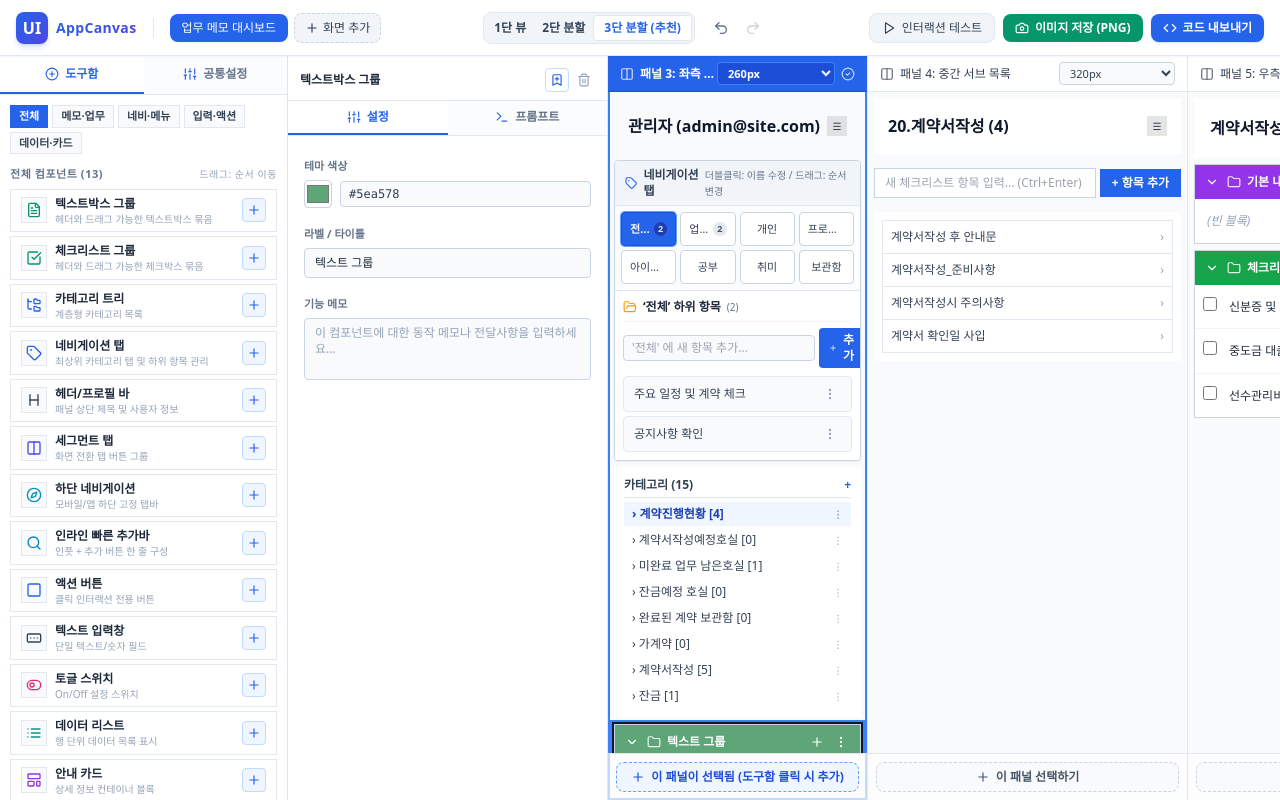
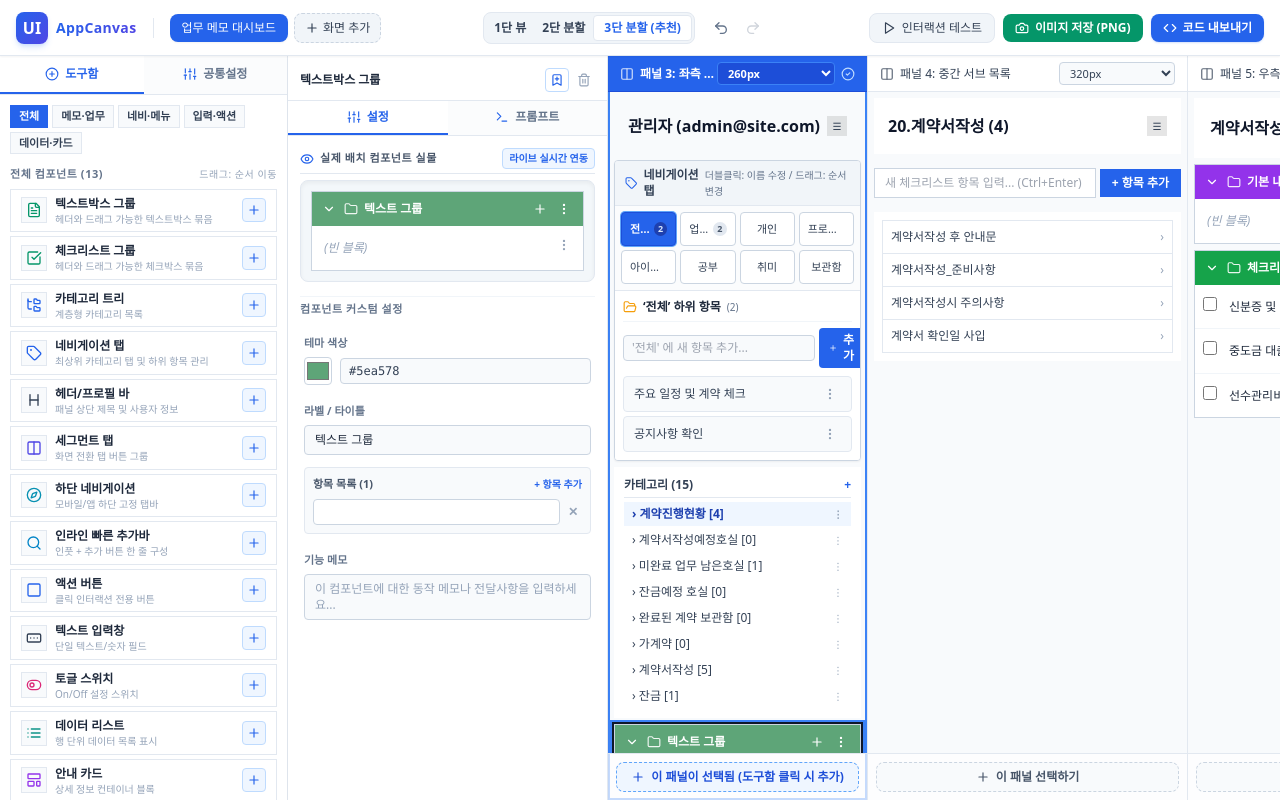
Before and after one commit to smartyoni/front_end_maker, a React (Vite) app: page / in a window 1280 px wide. Both pictures are taken after a click on the button 254 px from the left and 210 px from the top of the page. Built offline with nearby package versions, Linux system fonts and the light colour scheme; a web font is replaced by a local one.

Commit message:
feat: 2번 패널 설정 탭에 실제 배치되는 컴포넌트 실물 라이브 렌더링 및 실시간 커스텀 기능 구현

```diff
--- a/src/components/inspector/ComponentConfigSection.tsx
+++ b/src/components/inspector/ComponentConfigSection.tsx
@@ -105,11 +105,70 @@ export const ComponentConfigSection: React.FC<ComponentConfigSectionProps> = ({
         </div>
       )}
 
-      {/* 4. 메모용 텍스트박스 */}
+      {/* 4. 본문 내용 (content가 있는 컴포넌트의 경우) */}
+      {component.content !== undefined && (
+        <div className="space-y-1">
+          <label className="text-[11px] font-semibold text-slate-500">본문 내용</label>
+          <textarea
+            rows={3}
+            value={component.content || ''}
+            onChange={(e) => onUpdate({ content: e.target.value })}
+            placeholder="본문 내용을 입력하세요..."
+            className="w-full px-2.5 py-1.5 bg-slate-50 border border-slate-300 rounded text-xs text-slate-800 placeholder-slate-400 focus:outline-none focus:border-blue-500 focus:bg-white resize-none transition"
+          />
+        </div>
+      )}
+
+      {/* 5. 항목 리스트 (리스트, 체크리스트 등 items가 있는 컴포넌트) */}
+      {component.items !== undefined && component.type !== 'chipGroup' && (
+        <div className="space-y-1.5 p-2 bg-slate-50 border border-slate-200 rounded">
+          <div className="flex items-center justify-between text-[11px] text-slate-600">
+            <span className="font-semibold">항목 목록 ({component.items.length})</span>
+            <button
+              type="button"
+              onClick={() => {
+                onUpdate({ items: [...(component.items || []), `새 항목 ${(component.items?.length || 0) + 1}`] });
+              }}
+              className="text-[10px] text-blue-600 hover:text-blue-800 font-bold"
+            >
+              + 항목 추가
+            </button>
+          </div>
+          <div className="space-y-1 max-h-36 overflow-y-auto">
+            {component.items.map((it, idx) => (
+              <div key={idx} className="flex items-center gap-1">
+                <input
+                  type="text"
+                  value={it}
+                  onChange={(e) => {
+                    const newItems = [...(component.items || [])];
+                    newItems[idx] = e.target.value;
+                    onUpdate({ items: newItems });
+                  }}
+                  className="flex-1 px-2 py-1 bg-white border border-slate-300 rounded text-xs text-slate-800 focus:border-blue-500 outline-none"
+                />
+                <button
+                  type="button"
+                  onClick={() => {
+                    const newItems = (component.items || []).filter((_, i) => i !== idx);
+                    onUpdate({ items: newItems });
+                  }}
+                  className="p-1 text-slate-400 hover:text-red-500 rounded text-xs font-bold"
+                  title="항목 삭제"
+                >
+                  ✕
+                </button>
+              </div>
+            ))}
+          </div>
+        </div>
+      )}
+
+      {/* 6. 메모용 텍스트박스 */}
       <div className="space-y-1">
         <label className="text-[11px] font-semibold text-slate-500">기능 메모</label>
         <textarea
-          rows={3}
+          rows={2}
           value={component.functionNote || ''}
           onChange={(e) => onUpdate({ functionNote: e.target.value })}
           placeholder="이 컴포넌트에 대한 동작 메모나 전달사항을 입력하세요..."
--- a/src/components/inspector/PropertyInspector.tsx
+++ b/src/components/inspector/PropertyInspector.tsx
@@ -3,10 +3,11 @@ import { useCanvasStore } from '../../store/canvasStore';
 import { useCustomComponentStore } from '../../store/customComponentStore';
 import { usePaletteStore } from '../../store/paletteStore';
 import { PALETTE_ITEMS } from '../palette/paletteData';
-import { Trash2, Sliders, BookmarkPlus, Plus, Terminal } from 'lucide-react';
+import { Trash2, Sliders, BookmarkPlus, Plus, Terminal, Eye } from 'lucide-react';
 import { CustomComponentModal } from '../palette/CustomComponentModal';
 import { VibePromptSection } from './VibePromptSection';
 import { ComponentConfigSection } from './ComponentConfigSection';
+import { CanvasItemRenderer } from '../canvas/CanvasItemRenderer';
 import { ComponentItem } from '../../types/builder';
 
 export const PropertyInspector: React.FC = () => {
@@ -97,7 +98,28 @@ export const PropertyInspector: React.FC = () => {
         <div className="flex-1 overflow-y-auto p-3 min-h-0">
           {activeTab === 'settings' ? (
             <div className="space-y-3">
-              <div className="p-3 bg-slate-50 border border-slate-200 rounded text-xs space-y-2">
+              {/* 실제 배치될 컴포넌트 실물 라이브 렌더링 */}
+              <div className="space-y-1.5">
+                <div className="flex items-center justify-between pb-1 border-b border-slate-200">
+                  <span className="text-[11px] font-bold text-slate-600 uppercase tracking-wider flex items-center gap-1.5">
+                    <Eye className="w-3.5 h-3.5 text-blue-600" />
+                    실제 배치 컴포넌트 실물
+                  </span>
+                  <span className="text-[10px] text-blue-600 font-semibold bg-blue-50 px-1.5 py-0.5 rounded border border-blue-200">
+                    미리보기
+                  </span>
+                </div>
+                <div className="p-2 bg-slate-100/80 border border-slate-200 rounded-lg shadow-inner">
+                  <CanvasItemRenderer
+                    component={previewComponent}
+                    isSelected={false}
+                    onSelect={() => {}}
+                  />
+                </div>
+              </div>
+
+              {/* 기본 스펙 및 설명 */}
+              <div className="p-2.5 bg-slate-50 border border-slate-200 rounded text-xs space-y-1.5">
                 <div>
                   <span className="text-[11px] font-semibold text-slate-500 block mb-0.5">컴포넌트 설명</span>
                   <p className="text-xs text-slate-700 leading-relaxed">{paletteItem.description}</p>
@@ -108,23 +130,15 @@ export const PropertyInspector: React.FC = () => {
                     <span className="text-xs text-slate-800 font-bold">{paletteItem.defaultData.label}</span>
                   </div>
                 )}
-                {paletteItem.defaultData.headerColor && (
-                  <div className="flex items-center gap-2 pt-1">
-                    <span className="text-[11px] font-semibold text-slate-500">기본 테마 색상:</span>
-                    <div
-                      className="w-4 h-4 rounded border border-slate-300"
-                      style={{ backgroundColor: paletteItem.defaultData.headerColor }}
-                    />
-                    <span className="text-[11px] font-mono text-slate-600">{paletteItem.defaultData.headerColor}</span>
-                  </div>
-                )}
               </div>
-              <div className="p-3 border border-dashed border-blue-200 rounded bg-blue-50/30 text-center">
-                <p className="text-xs text-blue-700 font-medium mb-2">상단의 [배치] 버튼을 누르면 캔버스에 추가됩니다.</p>
+
+              {/* 캔버스 배치 액션 카드 */}
+              <div className="p-3 border border-dashed border-blue-300 rounded-lg bg-blue-50/40 text-center">
+                <p className="text-xs text-blue-800 font-medium mb-2">이 컴포넌트를 캔버스 패널에 배치합니다.</p>
                 <button
                   type="button"
                   onClick={() => addComponent(paletteItem.defaultData)}
-                  className="w-full py-1.5 px-3 bg-blue-600 hover:bg-blue-700 text-white rounded text-xs font-bold flex items-center justify-center gap-1.5 transition shadow-xs"
+                  className="w-full py-2 px-3 bg-blue-600 hover:bg-blue-700 text-white rounded text-xs font-bold flex items-center justify-center gap-1.5 transition shadow-xs"
                 >
                   <Plus className="w-3.5 h-3.5" />
                   <span>캔버스에 컴포넌트 배치</span>
@@ -201,7 +215,35 @@ export const PropertyInspector: React.FC = () => {
       {/* 3. 탭 본문 영역 */}
       <div className="flex-1 overflow-y-auto p-3 min-h-0">
         {activeTab === 'settings' ? (
-          <ComponentConfigSection component={selectedComponent} onUpdate={handleUpdate} />
+          <div className="space-y-3.5">
+            {/* 실제 배치된 컴포넌트 실물 라이브 렌더링 */}
+            <div className="space-y-1.5">
+              <div className="flex items-center justify-between pb-1 border-b border-slate-200">
+                <span className="text-[11px] font-bold text-slate-600 uppercase tracking-wider flex items-center gap-1.5">
+                  <Eye className="w-3.5 h-3.5 text-blue-600" />
+                  실제 배치 컴포넌트 실물
+                </span>
+                <span className="text-[10px] text-blue-600 font-semibold bg-blue-50 px-1.5 py-0.5 rounded border border-blue-200">
+                  라이브 실시간 연동
+                </span>
+              </div>
+              <div className="p-2.5 bg-slate-100/80 border border-slate-200 rounded-lg shadow-inner">
+                <CanvasItemRenderer
+                  component={selectedComponent}
+                  isSelected={false}
+                  onSelect={() => {}}
+                />
+              </div>
+            </div>
+
+            {/* 컴포넌트 커스텀 설정 컨트롤 */}
+            <div className="pt-1 border-t border-slate-100">
+              <div className="text-[11px] font-bold text-slate-500 uppercase tracking-wider mb-2">
+                컴포넌트 커스텀 설정
+              </div>
+              <ComponentConfigSection component={selectedComponent} onUpdate={handleUpdate} />
+            </div>
+          </div>
         ) : (
           <div className="h-full flex flex-col min-h-0">
             <VibePromptSection component={selectedComponent} onUpdate={handleUpdate} />
```
